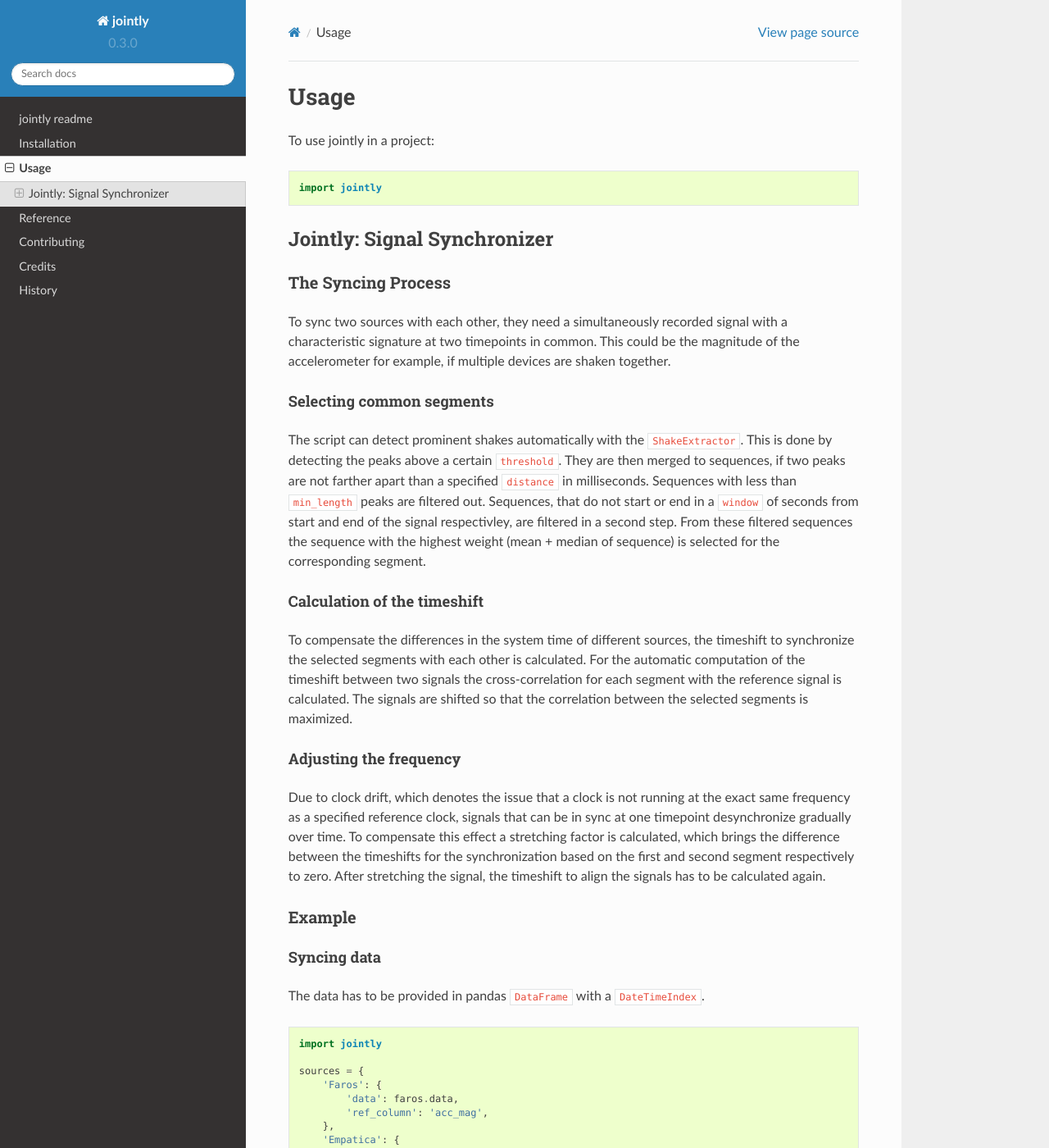
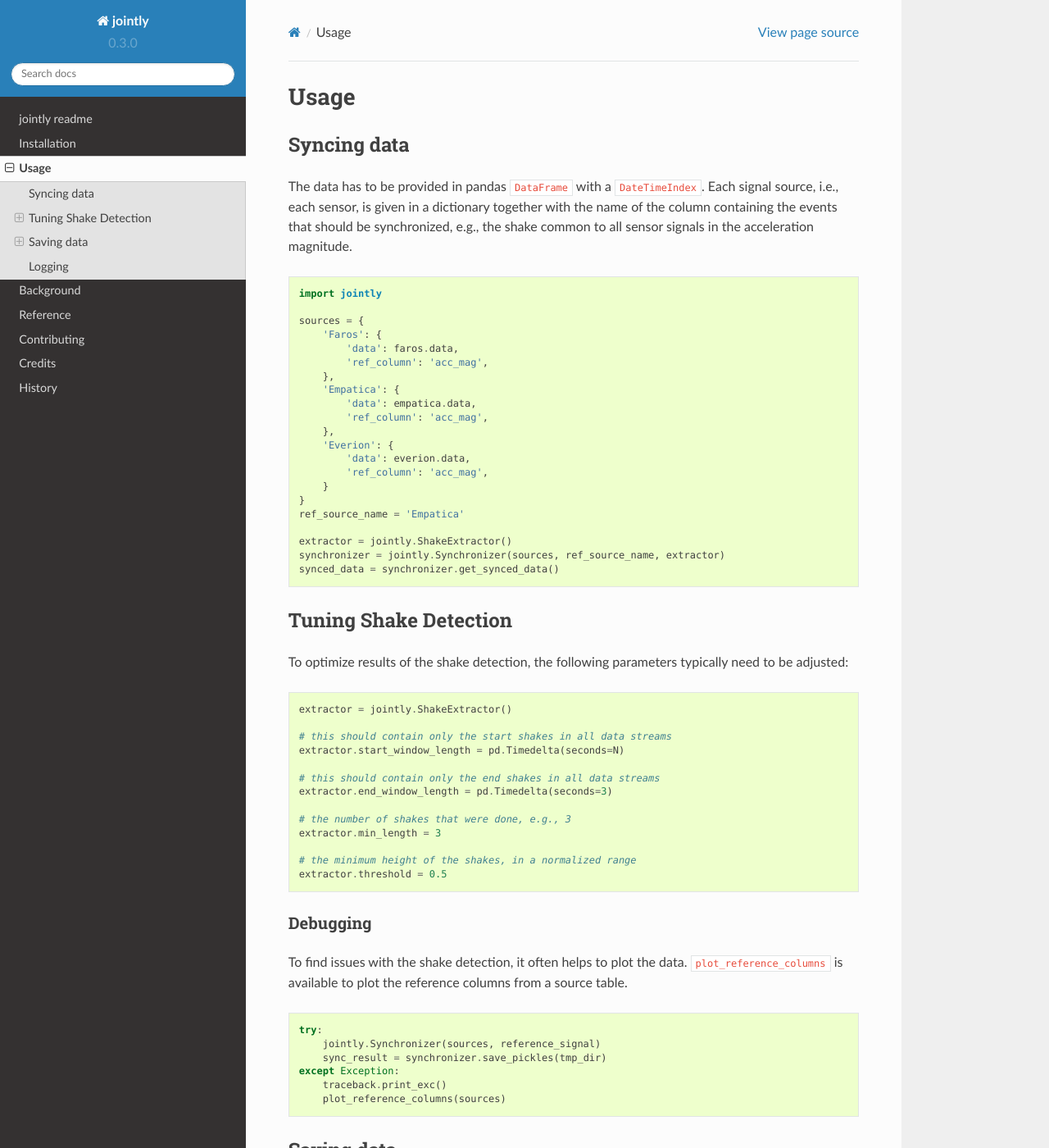
Before and after one commit to hpi-dhc/jointly, a Sphinx documentation site: the page built from docs/usage.rst, in a window 1280 px wide and 1400 px high. Shown: the whole window at 82% size. Built offline with Sphinx 7.4.7 and the Read the Docs theme 2.0.0, drawn with Linux system fonts in a browser that asks for light colours; some of the changed text lies outside the part shown.

```diff
--- a/CONTRIBUTING.rst
+++ b/CONTRIBUTING.rst
@@ -76,13 +76,14 @@
 
    Now you can make your changes locally.
 
-5. When you're done making changes, check that your changes pass the tests and linters::
+5. When you're done making changes, check that your changes pass the tests and linters and that the docs can be built::
 
     $ py.test
     $ pre-commit run --all-files
+    $ cd docs && make html
 
 
-7. Commit your changes, fix any linter errors, and then push your branch to GitHub::
+7. Commit your changes and then push your branch to GitHub::
 
     $ git add .
     $ git commit -m "Your detailed description of your changes."
--- /dev/null
+++ b/docs/background.rst
@@ -0,0 +1,54 @@
+==========
+Background
+==========
+
+The Syncing Process
+-------------------
+
+To sync two sources with each other, they need a simultaneously recorded
+signal with a characteristic signature at two timepoints in common. This
+could be the magnitude of the accelerometer for example, if multiple
+devices are shaken together.
+
+Selecting common segments
+~~~~~~~~~~~~~~~~~~~~~~~~~
+
+The script can detect prominent shakes automatically with the
+``ShakeExtractor``. This is done by detecting the peaks above a certain
+``threshold``. These peaks are then merged into sequences of peaks that
+are within ``distance`` milliseconds of each other. Sequence candidates
+need to fulfill the following conditions:
+
+* must have at least ``min_length`` peaks
+* must be contained in ``start_window_length`` or ``end_window_length``, respectively
+
+The sequence with the highest weight, i.e., ``mean + median`` of the peaks
+in the sequence, is selected to represent the start- or end segment.
+
+Calculation of the timeshift
+~~~~~~~~~~~~~~~~~~~~~~~~~~~~
+
+To compensate offsets in the system time of different sources,
+the timeshift to synchronize the selected start segments with each other is
+calculated. For the automatic computation of the timeshift between two
+signals, the cross-correlation for each segment with the reference signal
+is calculated. The signals are shifted so that the correlation between
+the selected segments is maximized.
+
+Adjusting the frequency
+~~~~~~~~~~~~~~~~~~~~~~~
+
+As no clock is perfect, an additional issue that arises when using multiple
+sensors is that of clocks with an offset in running speed. While clock
+speeds can drift over time, these influences are typically very small, and
+it can generally be assumed that the offset from the correct speed is constant
+for anything but long trials (Zhou, Hui, et al. "Frequency accuracy & stability
+dependencies of crystal oscillators." Carleton University, Systems and Computer
+Engineering, Technical Report SCE-08-12 (2008)).
+
+The result of these differences in running speed is that signals desynchronize
+over time. To compensate, a stretching factor is calculated, which brings
+the difference between the synchronization timeshifts for the start- and end
+segments to zero. After stretching the signal, the timeshift to remove the
+offset between signals is removed again, resulting in the final timeshift
+and stretch factor values.
--- a/docs/index.rst
+++ b/docs/index.rst
@@ -5,6 +5,7 @@
    readme
    installation
    usage
+   background
    reference
    contributing
    contributors
--- a/docs/usage.rst
+++ b/docs/usage.rst
@@ -1,65 +1,16 @@
-=====
+==========
 Usage
-=====
-
-To use jointly in a project::
-
-    import jointly
+==========
 
 
-Jointly: Signal Synchronizer
-============================
-
-The Syncing Process
--------------------
-
-To sync two sources with each other, they need a simultaneously recorded
-signal with a characteristic signature at two timepoints in common. This
-could be the magnitude of the accelerometer for example, if multiple
-devices are shaken together.
-
-Selecting common segments
-~~~~~~~~~~~~~~~~~~~~~~~~~
-
-The script can detect prominent shakes automatically with the
-``ShakeExtractor``. This is done by detecting the peaks above a certain
-``threshold``. They are then merged to sequences, if two peaks are not
-farther apart than a specified ``distance`` in milliseconds. Sequences
-with less than ``min_length`` peaks are filtered out. Sequences, that do
-not start or end in a ``window`` of seconds from start and end of the
-signal respectivley, are filtered in a second step. From these filtered
-sequences the sequence with the highest weight (mean + median of
-sequence) is selected for the corresponding segment.
-
-Calculation of the timeshift
-~~~~~~~~~~~~~~~~~~~~~~~~~~~~
-
-To compensate the differences in the system time of different sources,
-the timeshift to synchronize the selected segments with each other is
-calculated. For the automatic computation of the timeshift between two
-signals the cross-correlation for each segment with the reference signal
-is calculated. The signals are shifted so that the correlation between
-the selected segments is maximized.
-
-Adjusting the frequency
-~~~~~~~~~~~~~~~~~~~~~~~
-
-Due to clock drift, which denotes the issue that a clock is not running
-at the exact same frequency as a specified reference clock, signals that
-can be in sync at one timepoint desynchronize gradually over time. To
-compensate this effect a stretching factor is calculated, which brings
-the difference between the timeshifts for the synchronization based on
-the first and second segment respectively to zero. After stretching the
-signal, the timeshift to align the signals has to be calculated again.
-
-Example
--------
-
 Syncing data
-~~~~~~~~~~~~
+------------
 
 The data has to be provided in pandas ``DataFrame`` with a
-``DateTimeIndex``.
+``DateTimeIndex``. Each signal source, i.e., each sensor,
+is given in a dictionary together with the name of the column
+containing the events that should be synchronized, e.g., the
+shake common to all sensor signals in the acceleration magnitude.
 
 .. code:: python
 
@@ -85,16 +36,73 @@
     synchronizer = jointly.Synchronizer(sources, ref_source_name, extractor)
     synced_data = synchronizer.get_synced_data()
 
+Tuning Shake Detection
+----------------------
+
+To optimize results of the shake detection, the following
+parameters typically need to be adjusted:
+
+.. code:: python
+
+    extractor = jointly.ShakeExtractor()
+
+    # this should contain only the start shakes in all data streams
+    extractor.start_window_length = pd.Timedelta(seconds=N)
+
+    # this should contain only the end shakes in all data streams
+    extractor.end_window_length = pd.Timedelta(seconds=3)
+
+    # the number of shakes that were done, e.g., 3
+    extractor.min_length = 3
+
+    # the minimum height of the shakes, in a normalized range
+    extractor.threshold = 0.5
+
+Debugging
+~~~~~~~~~
+
+To find issues with the shake detection, it often helps to plot the data.
+``plot_reference_columns`` is available to plot the reference columns from
+a source table.
+
+.. code:: python
+
+    try:
+        jointly.Synchronizer(sources, reference_signal)
+        sync_result = synchronizer.save_pickles(tmp_dir)
+    except Exception:
+        traceback.print_exc()
+        plot_reference_columns(sources)
+
+
 Saving data
-~~~~~~~~~~~
+-----------
 
-To define the tables, which should be saved, create a dictionary. Every
-key at root level defines the name of the corresponding file. The
-dictionary at the second level defines a list of columns, which should
-be saved in this file, for each source. The ``save_data()`` method will
-also automatically save all data from all sources in a file named
-``TOTAL.csv``. This can be deactivated by adding the argument
-``save_total_table = False``.
+There are two approaches to saving the data. ``save_data()`` can be used
+to create an export file for each data category, while ``save_pickles``
+dumps the synchronized dataframes for each individual sensor into a ``.pickle``
+each.
+
+``save_pickles()``
+~~~~~~~~~~~~~~~~~~~~~~~
+
+To save an individual DataFrame for each input source, call ``synchronizer.save_pickles()``
+
+
+.. code:: python
+
+    synchronizer.save_pickles(sync_dir_path)
+
+
+``save_data()``
+~~~~~~~~~~~~~~~~~~~~~~~
+
+To use ``save_data()`` create a dictionary as follows: every
+key at the root level defines the name of a corresponding file.
+In each entry, select the source columns by creating a key (for
+example, add ``Faros`` to select data from the ``Faros`` source)
+that points to the columns to be extracted from that source, e.g.,
+``['Accelerometer_X', 'Accelerometer_Y', 'Accelerometer_Z']``.
 
 .. code:: python
 
@@ -130,7 +138,7 @@
         }
     }
 
-    synchronizer.save_data(sync_dir_path, tables=tables)
+    synchronizer.save_data(sync_dir_path, tables=tables, save_total_table=False)
 
 Logging
 -------
--- a/pyproject.toml
+++ b/pyproject.toml
@@ -1,6 +1,6 @@
 [tool.poetry]
 name = "jointly"
-version = "0.3.0-alpha01"
+version = "0.3.0-alpha02"
 description = "Synchronize sensor data from accelerometer shakes"
 authors = [
     "Ariane Morassi Sasso <ariane.morassi-sasso@hpi.de>",
```
Also changed, not shown: 3 other files.
